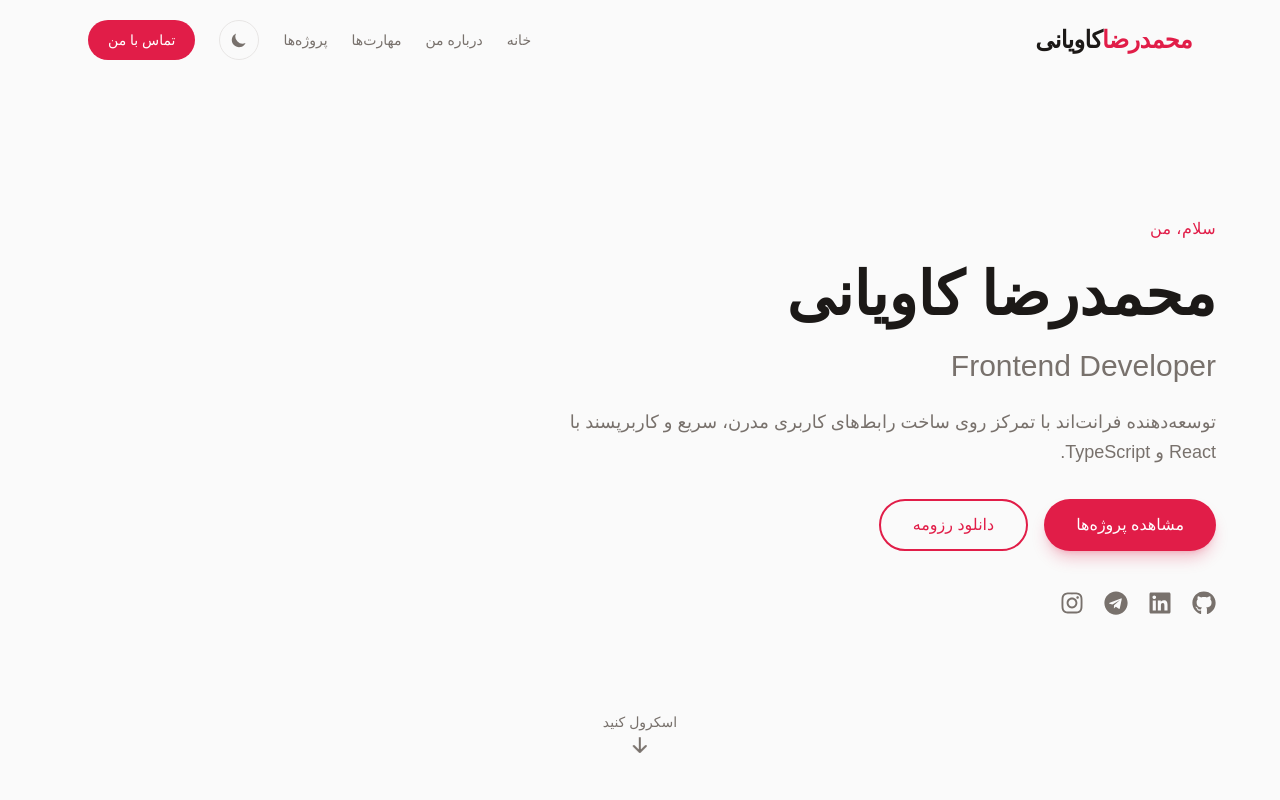
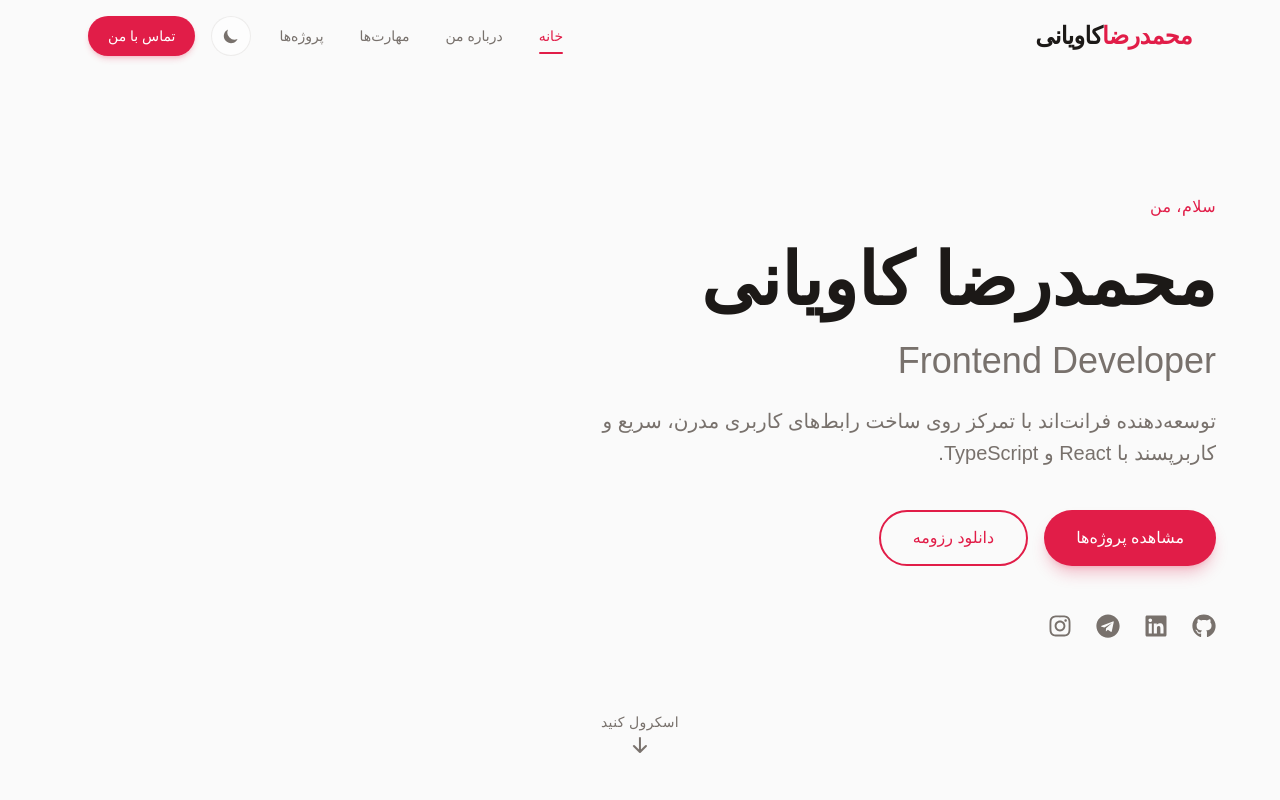
Before and after one commit to Mamziii/portfolio, a React (Vite) app: page / in a window 1280 px wide. Shown: the top 800 px of the page. Built offline with nearby package versions, Linux system fonts and the light colour scheme.

Commit message:
fix scroll

```diff
--- a/src/components/Header.tsx
+++ b/src/components/Header.tsx
@@ -1,113 +1,137 @@
-import { useState, useEffect } from 'react'
-import { HiMenu, HiX, HiSun, HiMoon } from 'react-icons/hi'
-import { useTheme } from '../context/ThemeContext'
-import { Link, useLocation } from 'react-router-dom'
+import { useState, useEffect } from "react";
+import { HiMenu, HiX, HiSun, HiMoon } from "react-icons/hi";
+import { useTheme } from "../context/ThemeContext";
+import { Link, useLocation } from "react-router-dom";
 
 const navLinks = [
-  { name: 'خانه', to: '/#home' },
-  { name: 'درباره من', to: '/#about' },
-  { name: 'مهارت‌ها', to: '/#skills' },
-  { name: 'پروژه‌ها', to: '/#projects' },
-]
+  { name: "خانه", to: "/#home" },
+  { name: "درباره من", to: "/#about" },
+  { name: "مهارت‌ها", to: "/#skills" },
+  { name: "پروژه‌ها", to: "/#projects" },
+];
 
 export default function Header() {
-  const [isOpen, setIsOpen] = useState(false)
-  const [scrolled, setScrolled] = useState(false)
-  const { theme, toggleTheme } = useTheme()
-  const location = useLocation()
+  const [isOpen, setIsOpen] = useState(false);
+  const [scrolled, setScrolled] = useState(false);
+  const { theme, toggleTheme } = useTheme();
+  const location = useLocation();
 
   useEffect(() => {
-    const handleScroll = () => setScrolled(window.scrollY > 10)
-    window.addEventListener('scroll', handleScroll)
-    return () => window.removeEventListener('scroll', handleScroll)
-  }, [])
+    const handleScroll = () => setScrolled(window.scrollY > 20);
+    window.addEventListener("scroll", handleScroll);
+    return () => window.removeEventListener("scroll", handleScroll);
+  }, []);
 
-  // اسکرول به سکشن وقتی hash داریم
   useEffect(() => {
     if (location.hash) {
-      const id = location.hash.replace('#', '')
+      const id = location.hash.replace("#", "");
       setTimeout(() => {
-        const element = document.getElementById(id)
+        const element = document.getElementById(id);
         if (element) {
-          element.scrollIntoView({ behavior: 'smooth' })
+          element.scrollIntoView({ behavior: "smooth" });
         }
-      }, 100)
+      }, 100);
     }
-  }, [location])
+  }, [location]);
 
-  // وقتی سایدبار بازه، اسکرول صفحه رو قفل کن
   useEffect(() => {
     if (isOpen) {
-      document.body.style.overflow = 'hidden'
+      document.body.style.overflow = "hidden";
     } else {
-      document.body.style.overflow = ''
+      document.body.style.overflow = "";
     }
     return () => {
-      document.body.style.overflow = ''
+      document.body.style.overflow = "";
+    };
+  }, [isOpen]);
+
+  useEffect(() => {
+    setIsOpen(false);
+  }, [location.pathname, location.hash]);
+
+  const isActive = (to: string) => {
+    if (to === "/#home") {
+      return (
+        location.hash === "" ||
+        location.hash === "#home" ||
+        location.pathname === "/"
+      );
     }
-  }, [isOpen])
-
-  // با تغییر مسیر، منو رو ببند
-  useEffect(() => {
-    setIsOpen(false)
-  }, [location.pathname, location.hash])
+    return location.hash === to.replace("/", "");
+  };
 
   return (
     <>
       <header
-        className={`fixed top-0 inset-x-0 z-50 transition-all duration-300 ${
+        className={`fixed top-0 inset-x-0 z-50 transition-all duration-500 ${
           scrolled
-            ? 'bg-background/90 backdrop-blur-md border-b border-border shadow-sm'
-            : 'bg-transparent'
+            ? "bg-background/80 backdrop-blur-xl border-border/60 shadow-[0_4px_30px_rgba(0,0,0,0.04)] dark:shadow-[0_4px_30px_rgba(0,0,0,0.25)]"
+            : "bg-transparent"
         }`}
       >
-        <div className="max-w-6xl mx-auto px-4 sm:px-6 flex items-center justify-between h-16 md:h-20">
+        <div className="max-w-6xl mx-auto px-4 sm:px-6 flex items-center justify-between h-16 md:h-[72px]">
           {/* Logo */}
-          <Link to="/" className="text-2xl font-bold tracking-tight">
+          <Link
+            to="/"
+            className="group relative text-xl md:text-2xl font-bold tracking-tight"
+          >
             <span className="text-accent">محمدرضا</span>
             <span className="text-foreground">کاویانی</span>
           </Link>
 
           {/* Desktop Navigation */}
-          <nav className="hidden md:flex items-center gap-6">
+          <nav className="hidden md:flex items-center gap-1">
             {navLinks.map((link) => (
               <Link
                 key={link.name}
                 to={link.to}
-                className="text-sm font-medium text-muted hover:text-accent transition-colors"
+                className={`relative px-4 py-2 text-sm font-medium transition-colors duration-200 ${
+                  isActive(link.to)
+                    ? "text-accent"
+                    : "text-muted hover:text-foreground"
+                }`}
               >
                 {link.name}
+                <span
+                  className={`absolute bottom-0 right-4 left-4 h-[2px] rounded-full bg-accent transition-all duration-300 ${
+                    isActive(link.to)
+                      ? "opacity-100 scale-x-100"
+                      : "opacity-0 scale-x-0"
+                  }`}
+                />
               </Link>
             ))}
 
+            {/* Theme Toggle */}
             <button
               onClick={toggleTheme}
-              className="p-2.5 rounded-full hover:bg-card border border-border transition-colors"
+              className="ms-2 p-2.5 rounded-full border border-border/70 bg-card/50 hover:bg-card hover:border-border transition-all duration-300 hover:scale-105 active:scale-95"
               aria-label="تغییر تم"
             >
-              {theme === 'light' ? (
+              {theme === "light" ? (
                 <HiMoon className="text-lg text-muted" />
               ) : (
                 <HiSun className="text-lg text-accent" />
               )}
             </button>
 
+            {/* CTA */}
             <Link
               to="/#contact"
-              className="px-5 py-2.5 rounded-full bg-accent hover:bg-accent-light text-white text-sm font-medium transition-colors"
+              className="ms-3 px-5 py-2.5 rounded-full bg-accent hover:bg-accent-light text-white text-sm font-medium shadow-md shadow-accent/20 hover:shadow-lg hover:shadow-accent/30 transition-all duration-300 hover:-translate-y-0.5 active:translate-y-0"
             >
               تماس با من
             </Link>
           </nav>
 
           {/* Mobile Buttons */}
-          <div className="flex items-center gap-3 md:hidden">
+          <div className="flex items-center gap-2 md:hidden">
             <button
               onClick={toggleTheme}
-              className="p-2 rounded-full hover:bg-card border border-border transition-colors"
+              className="p-2.5 rounded-full border border-border/70 bg-card/40 hover:bg-card transition-all duration-300"
               aria-label="تغییر تم"
             >
-              {theme === 'light' ? (
+              {theme === "light" ? (
                 <HiMoon className="text-lg text-muted" />
               ) : (
                 <HiSun className="text-lg text-accent" />
@@ -115,11 +139,11 @@ export default function Header() {
             </button>
 
             <button
-              className="text-2xl text-foreground p-1"
+              className="p-2 rounded-lg text-foreground hover:bg-card/60 transition-colors"
               onClick={() => setIsOpen(true)}
               aria-label="باز کردن منو"
             >
-              <HiMenu />
+              <HiMenu className="text-2xl" />
             </button>
           </div>
         </div>
@@ -128,21 +152,23 @@ export default function Header() {
       {/* ========== Mobile Sidebar ========== */}
       {/* Overlay */}
       <div
-        className={`fixed inset-0 z-[60] bg-black/50 backdrop-blur-sm transition-opacity duration-300 md:hidden ${
-          isOpen ? 'opacity-100 visible' : 'opacity-0 invisible'
+        className={`fixed inset-0 z-[60] bg-black/40 backdrop-blur-sm transition-all duration-300 md:hidden ${
+          isOpen
+            ? "opacity-100 visible"
+            : "opacity-0 invisible pointer-events-none"
         }`}
         onClick={() => setIsOpen(false)}
       />
 
       {/* Sidebar */}
       <aside
-        className={`fixed top-0 right-0 z-[70] h-full w-72 max-w-[85vw] bg-background border-l border-border shadow-2xl transition-transform duration-300 ease-out md:hidden ${
-          isOpen ? 'translate-x-0' : 'translate-x-full'
+        className={`fixed top-0 right-0 z-[70] h-full w-80 max-w-[85vw] bg-background/95 backdrop-blur-xl border-l border-border shadow-2xl transition-transform duration-400 ease-[cubic-bezier(0.32,0.72,0,1)] md:hidden ${
+          isOpen ? "translate-x-0" : "translate-x-full"
         }`}
       >
         {/* Sidebar Header */}
-        <div className="flex items-center justify-between h-16 px-5 border-b border-border">
-          <span className="text-lg font-bold">
+        <div className="flex items-center justify-between h-16 px-5 border-b border-border/60">
+          <span className="text-lg font-bold tracking-tight">
             <span className="text-accent">محمدرضا</span>
             <span className="text-foreground">کاویانی</span>
           </span>
@@ -156,29 +182,33 @@ export default function Header() {
         </div>
 
         {/* Links */}
-        <nav className="flex flex-col p-4 gap-1">
+        <nav className="flex flex-col p-4 gap-1.5 mt-2">
           {navLinks.map((link) => (
             <Link
               key={link.name}
               to={link.to}
               onClick={() => setIsOpen(false)}
-              className="py-3.5 px-4 text-base text-muted hover:text-accent hover:bg-card rounded-xl transition-colors"
+              className={`py-3.5 px-4 text-base rounded-xl transition-all duration-200 ${
+                isActive(link.to)
+                  ? "bg-accent/10 text-accent font-medium"
+                  : "text-muted hover:text-foreground hover:bg-card"
+              }`}
             >
               {link.name}
             </Link>
           ))}
 
-          <div className="my-3 border-t border-border" />
+          <div className="my-4 border-t border-border/60" />
 
           <Link
             to="/#contact"
             onClick={() => setIsOpen(false)}
-            className="py-3.5 px-4 text-center rounded-full bg-accent hover:bg-accent-light text-white font-medium transition-colors"
+            className="py-3.5 px-4 text-center rounded-full bg-accent hover:bg-accent-light text-white font-medium shadow-md shadow-accent/25 transition-all duration-300 active:scale-[0.98]"
           >
             تماس با من
           </Link>
         </nav>
       </aside>
     </>
-  )
+  );
 }
--- a/src/components/Hero.tsx
+++ b/src/components/Hero.tsx
@@ -5,87 +5,89 @@ export default function Hero() {
   return (
     <section
       id="home"
-      className="min-h-screen flex items-center pt-24 pb-16 px-4 sm:px-6 relative"
+      className="min-h-screen flex items-center pt-24 pb-16 px-4 sm:px-6 relative overflow-hidden"
     >
+      {/* Background Gradient */}
+      <div className="absolute inset-0 -z-10">
+        <div className="absolute top-0 left-1/2 -translate-x-1/2 w-[800px] h-[800px] bg-accent/10 rounded-full blur-3xl opacity-60" />
+        <div className="absolute bottom-0 right-0 w-[500px] h-[500px] bg-accent/5 rounded-full blur-3xl" />
+      </div>
+
       <div className="max-w-6xl mx-auto w-full">
         <div className="max-w-3xl">
           {/* Greeting */}
-          <p className="text-accent font-medium mb-4 tracking-wide">
+          <p className="text-accent font-medium mb-4 tracking-wide animate-fade-in">
             سلام، من
           </p>
 
           {/* Name */}
-          <h1 className="text-4xl sm:text-5xl md:text-6xl font-bold text-foreground leading-tight mb-4">
+          <h1 className="text-4xl sm:text-5xl md:text-6xl lg:text-7xl font-bold text-foreground leading-tight mb-4 animate-fade-in-up">
             محمدرضا کاویانی
           </h1>
 
           {/* Job Title */}
-          <h2 className="text-2xl sm:text-3xl text-muted font-medium mb-6">
+          <h2 className="text-2xl sm:text-3xl md:text-4xl text-muted font-medium mb-6 animate-fade-in-up animation-delay-100">
             Frontend Developer
           </h2>
 
           {/* Description */}
-          <p className="text-muted text-lg leading-relaxed mb-8 max-w-2xl">
+          <p className="text-muted text-lg sm:text-xl leading-relaxed mb-10 max-w-2xl animate-fade-in-up animation-delay-200">
             توسعه‌دهنده فرانت‌اند با تمرکز روی ساخت رابط‌های کاربری مدرن،
             سریع و کاربرپسند با React و TypeScript.
           </p>
 
           {/* Buttons */}
-          <div className="flex flex-wrap gap-4 mb-10">
+          <div className="flex flex-wrap gap-4 mb-12 animate-fade-in-up animation-delay-300">
             <a
               href="#projects"
-              className="inline-flex items-center justify-center px-8 py-3 rounded-full bg-accent hover:bg-accent-light text-white font-medium transition-colors shadow-lg shadow-accent/25"
+              className="inline-flex items-center justify-center px-8 py-3.5 rounded-full bg-accent hover:bg-accent-light text-white font-medium transition-all duration-300 shadow-lg shadow-accent/25 hover:shadow-accent/40 hover:-translate-y-0.5"
             >
               مشاهده پروژه‌ها
             </a>
-
             <a
               href="/resume.pdf"
               target="_blank"
               rel="noopener noreferrer"
-              className="inline-flex items-center justify-center px-8 py-3 rounded-full border-2 border-accent text-accent hover:bg-accent hover:text-white font-medium transition-colors"
+              className="inline-flex items-center justify-center px-8 py-3.5 rounded-full border-2 border-accent text-accent hover:bg-accent hover:text-white font-medium transition-all duration-300 hover:-translate-y-0.5"
             >
               دانلود رزومه
             </a>
           </div>
 
           {/* Social Links */}
-          <div className="flex items-center gap-5">
+          <div className="flex items-center gap-6 animate-fade-in-up animation-delay-400">
             <a
               href="https://github.com/Mamziii"
               target="_blank"
               rel="noopener noreferrer"
-              className="text-muted hover:text-accent transition-colors text-2xl"
+              className="text-muted hover:text-accent transition-all duration-300 text-2xl hover:scale-110"
               aria-label="GitHub"
             >
               <FaGithub />
             </a>
-
             <a
               href="https://linkedin.com/in/yourusername"
               target="_blank"
               rel="noopener noreferrer"
-              className="text-muted hover:text-accent transition-colors text-2xl"
+              className="text-muted hover:text-accent transition-all duration-300 text-2xl hover:scale-110"
               aria-label="LinkedIn"
             >
               <FaLinkedin />
             </a>
-
             <a
               href="https://t.me/mhmmdrezakaviyani"
               target="_blank"
               rel="noopener noreferrer"
-              className="text-muted hover:text-accent transition-colors text-2xl"
+              className="text-muted hover:text-accent transition-all duration-300 text-2xl hover:scale-110"
               aria-label="Telegram"
             >
               <FaTelegram />
             </a>
-
             <a
               href="https://instagram.com/yourusername"
               target="_blank"
               rel="noopener noreferrer"
-              className="text-muted hover:text-accent transition-colors text-2xl"
+              className="text-muted hover:text-accent transition-all duration-300 text-2xl hover:scale-110"
               aria-label="Instagram"
             >
               <FaInstagram />
@@ -94,8 +96,8 @@ export default function Hero() {
         </div>
 
         {/* Scroll Indicator */}
-        <div className="absolute bottom-10 left-1/2 -translate-x-1/2 hidden md:flex flex-col items-center gap-2 text-muted">
-          <span className="text-sm">اسکرول کنید</span>
+        <div className="absolute bottom-10 left-1/2 -translate-x-1/2 hidden md:flex flex-col items-center gap-2 text-muted animate-fade-in">
+          <span className="text-sm tracking-wide">اسکرول کنید</span>
           <HiArrowDown className="animate-bounce text-xl" />
         </div>
       </div>
--- /dev/null
+++ b/src/components/ScrollToTop.tsx
@@ -0,0 +1,17 @@
+// components/ScrollToTop.tsx
+import { useEffect } from 'react'
+import { useLocation } from 'react-router-dom'
+
+export default function ScrollToTop() {
+  const { pathname, hash } = useLocation()
+
+  useEffect(() => {
+    // فقط وقتی hash نداریم (مثل صفحه جزئیات پروژه) به بالا اسکرول کن
+    // وقتی hash داریم (مثل /#projects) بذار Header خودش هندل کنه
+    if (!hash) {
+      window.scrollTo(0, 0)
+    }
+  }, [pathname, hash])
+
+  return null
+}
--- a/src/main.tsx
+++ b/src/main.tsx
@@ -3,10 +3,12 @@ import App from "./App.tsx";
 import { ThemeProvider } from "./context/ThemeContext";
 import "./index.css";
 import { BrowserRouter } from "react-router-dom";
+import ScrollToTop from "./components/ScrollToTop.tsx";
 
 createRoot(document.getElementById("root")!).render(
   <>
     <BrowserRouter>
+      <ScrollToTop />
       <ThemeProvider>
         <App />
       </ThemeProvider>
```
